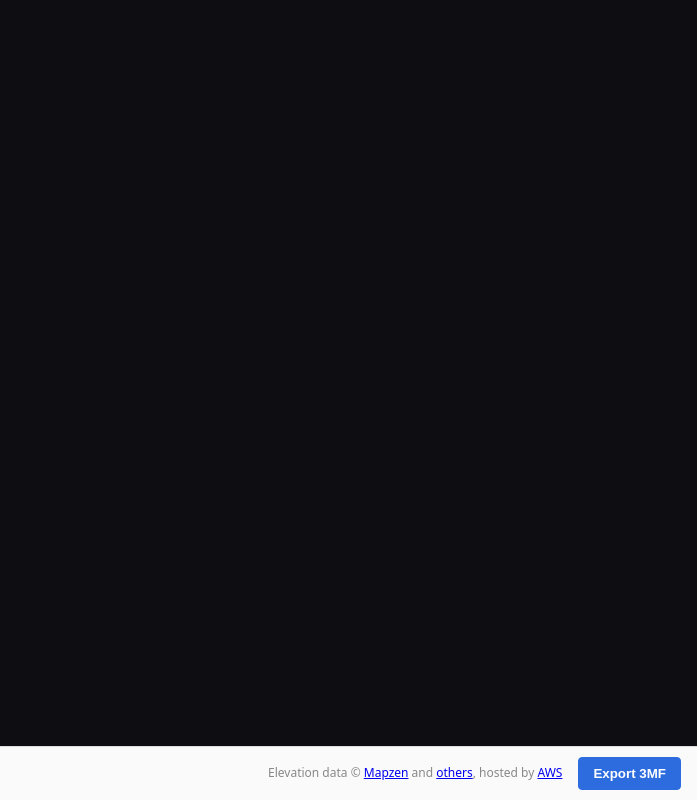
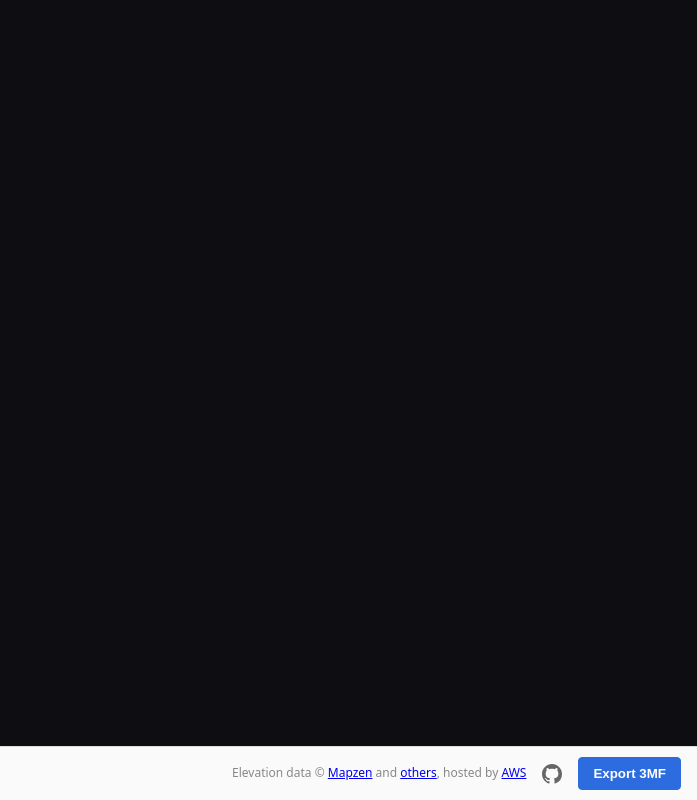
Before and after one commit to danstiner/terranejs, a website: page index.html in a window 1280 px wide. Shown: the full height of the page, 583-1280 px from the left. Drawn offline with nearby package versions, Linux system fonts and the light colour scheme; no server answers.

Commit message:
feat(ui): GitHub source link in the results footer

```diff
--- a/index.html
+++ b/index.html
@@ -68,6 +68,10 @@
       <div id="resultbar">
         <p id="credits" class="hint">Elevation data © <a href="https://www.mapzen.com/rights" target="_blank" rel="noopener">Mapzen</a> and <a href="https://github.com/tilezen/joerd/blob/master/docs/attribution.md" target="_blank" rel="noopener">others</a>, hosted by <a href="https://registry.opendata.aws/terrain-tiles/" target="_blank" rel="noopener">AWS</a></p>
         <span id="progress" class="hint">Click the map to place a tile.</span>
+        <a id="ghlink" href="https://github.com/danstiner/terranejs" target="_blank"
+           rel="noopener" aria-label="View source on GitHub" title="View source on GitHub">
+          <svg viewBox="0 0 16 16" width="20" height="20" aria-hidden="true"><path fill="currentColor" d="M8 0C3.58 0 0 3.58 0 8c0 3.54 2.29 6.53 5.47 7.59.4.07.55-.17.55-.38 0-.19-.01-.82-.01-1.49-2.01.37-2.53-.49-2.69-.94-.09-.23-.48-.94-.82-1.13-.28-.15-.68-.52-.01-.53.63-.01 1.08.58 1.23.82.72 1.21 1.87.87 2.33.66.07-.52.28-.87.51-1.07-1.78-.2-3.64-.89-3.64-3.95 0-.87.31-1.59.82-2.15-.08-.2-.36-1.02.08-2.12 0 0 .67-.21 2.2.82.64-.18 1.32-.27 2-.27.68 0 1.36.09 2 .27 1.53-1.04 2.2-.82 2.2-.82.44 1.1.16 1.92.08 2.12.51.56.82 1.27.82 2.15 0 3.07-1.87 3.75-3.65 3.95.29.25.54.73.54 1.48 0 1.07-.01 1.93-.01 2.2 0 .21.15.46.55.38A8.013 8.013 0 0016 8c0-4.42-3.58-8-8-8z"></path></svg>
+        </a>
         <button id="export" type="button" class="primary">Export 3MF</button>
       </div>
     </div>
--- a/style.css
+++ b/style.css
@@ -35,6 +35,8 @@ body {
 #resultbar #progress { order: -1; flex: 1 1 auto; min-width: 0; margin: 0; white-space: nowrap; overflow: hidden; text-overflow: ellipsis; }
 #resultbar #credits { flex: 0 1 auto; min-width: 0; margin: 0; text-align: right; line-height: 1.35; }
 #resultbar .primary { flex: 0 0 auto; width: auto; margin: 0; }
+#resultbar #ghlink { flex: 0 0 auto; display: inline-flex; align-items: center; color: #666; }
+#resultbar #ghlink:hover { color: #1a1a1a; }
 
 #panel h2 { margin: 0 0 10px; font-size: 15px; }
 .sub { margin: 4px 0 0; color: #666; }
@@ -79,4 +81,6 @@ button.primary:disabled { background: #9bb4de; border-color: #9bb4de; cursor: de
   button:hover { background: #3a3a3c; }
   .readout { background: #111; border-color: #333; }
   #credits a, #credits a:visited { color: #7fb0ff; } /* UA default blue is ~1.8:1 on the dark footer — fails WCAG */
+  #resultbar #ghlink { color: #999; }
+  #resultbar #ghlink:hover { color: #e8e8e8; }
 }
```
